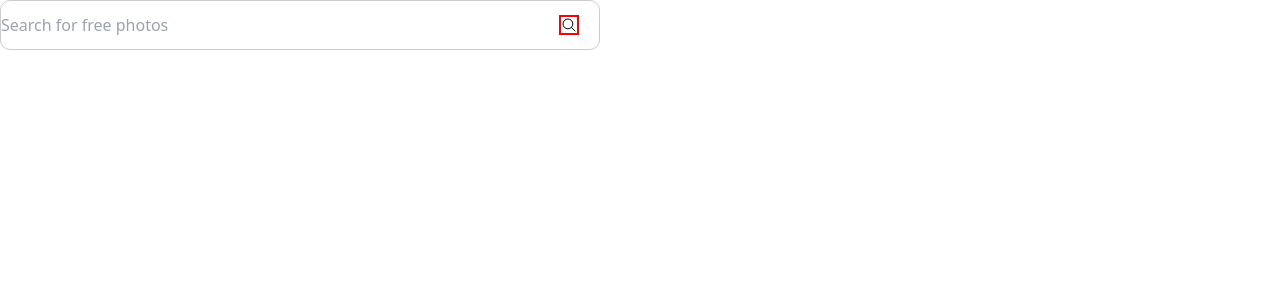
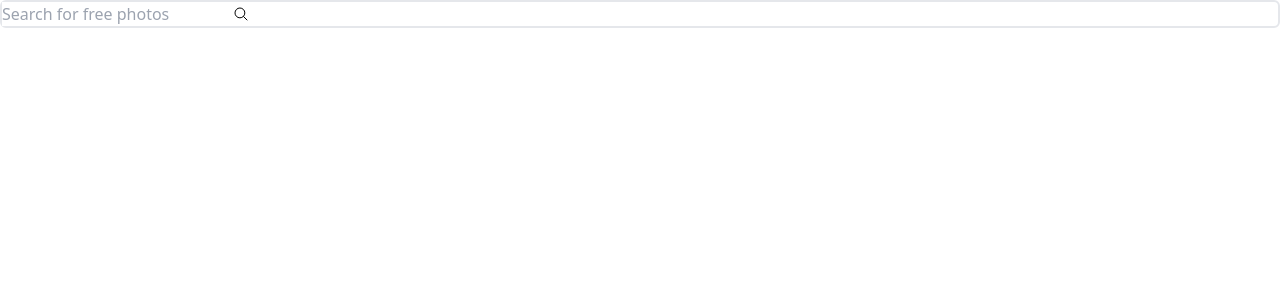
Before and after one commit to udeaghad/pexels-clone, a Next.js app: page /components/search in a window 1280 px wide. Shown: the top 300 px of the page. Built offline with nearby package versions, Linux system fonts and the light colour scheme.

Commit message:
updated-search-component

```diff
--- a/Components/Search/Search.js
+++ b/Components/Search/Search.js
@@ -1,13 +1,14 @@
-import React, { useState,useRef, useEffect } from "react";
+import React, { useState, useRef, useEffect } from "react";
 import Image from "next/image";
 import Link from "next/link";
 import Tag from "../Tag/Tag";
 
-
 export default function Search(props) {
-  const { type, placeholder, onFocus, onBlur, inputStyling, icon } = props;
+  const { type, placeholder, inputStyling, icon } = props;
   const [showDropDown, setShowDropDown] = useState(false);
-  const inputArea = useRef(null)
+  const inputArea = useRef(null);
+  const [searchInpute, setSearchInpute] = useState("");
+  const [searchTags, setSearchTags] = useState([]);
 
   const trendingTopics = [
     {
@@ -72,78 +73,112 @@ export default function Search(props) {
     },
   ];
 
-  const getDropDownDetails = () =>{
-    setShowDropDown(true)
-  }
+  const getDropDownDetails = () => {
+    setShowDropDown(true);
+  };
 
-  const hideDropDownDetails = () =>{
-    setShowDropDown(false)
-  }
-  useEffect( () => {
-    const handleClickOutside = (e) => {
-      if(inputArea.current && !inputArea.current.contains(e.target)){
-        hideDropDownDetails()
+  const hideDropDownDetails = () => {
+    setShowDropDown(false);
+  };
+
+  const quickSearch = (e) => {
+
+    setSearchInpute(e.target.value)
+    if(searchInpute.length >= 3){
+      // make an axios call to fetch tags based on the  paremeter from the input
+      setSearchTags([
+        "Fire Works",
+        "Love Issues",
+        "Food Eating",
+        "we are outside",
+
+      ])
+    }else{
+      setSearchTags([])
     }
   }
+  useEffect(() => {
+    const handleClickOutside = (e) => {
+      if (inputArea.current && !inputArea.current.contains(e.target)) {
+        hideDropDownDetails();
+      }
+    };
 
-    document.addEventListener('click',handleClickOutside,true)
+    document.addEventListener("click", handleClickOutside, true);
     return () => {
-      document.removeEventListener('click',handleClickOutside,true)
-    }
-
-  },[])
+      document.removeEventListener("click", handleClickOutside, true);
+    };
+  }, []);
 
   return (
-    <div ref={inputArea}>
+    <div ref={inputArea} className={showDropDown ? "w-[40%] absolute z-50 shadow-md rounded-b-xl ":"w-[40%] absolute z-50 "}>
       <div
-        style={{
-          border: "1px solid #ccc",
-          width: "600px",
-          borderRadius: "10px",
-          alignItems: "center",
-          justifyContent: "space-between",
-          paddingRight: "20px",
-          height: "50px",
-        }}
-
-        className="flex"
+        className={showDropDown ?"flex flex-row flex-wrap border-2 border-solid border-[#f7f7f7] h-12 w-[100%] rounded-t-md items-center justify-between"
+        :"flex flex-row flex-nowrap border-2 border-solid border-[#f7f7f7] h-12 w-[100%] rounded-md items-center justify-between bg-[#f7f7f7]"}
         onClick={() => {
-          getDropDownDetails()
+          getDropDownDetails();
         }}
       >
-        <div className="rounded-lg rounded-md pl-4 ml-4 ">
+       <div className=" pl-4 ml-4 w-[80%] ">
         <input
-            style={{ width: "300px" }}
+
+        className={showDropDown ?"h-10 w-full"
+        :"h-10 w-full bg-[#f7f7f7]"}
         type={type}
+        style={{outline:"none"}}
         placeholder={placeholder}
-            onFocus={onFocus}
-            onBlur={onBlur}
         inputStyling={inputStyling}
+        defaultValue={searchInpute}
+        onChange={quickSearch}
+
          />
       </div>
-        <div className="  w-[500px]  border-2 border-solid border-[red]" >
-          {/* <div className="h-12 pr-8 ">|</div> */}
+      <div
+        className={
+          showDropDown == true
+            ? " border-l-2 border-solid border-[#f7f7f7] w-[10%] flex justify-center  items-center h-full"
+            : "w-[10%] flex justify-center  items-center h-full"
+          }>
             {icon}
         </div>
       </div>
 
+
       {showDropDown && (
-        <>
-          <div>
+
+        <section className="border-2 border-solid border-[#f7f7f7] border-t-0 px-4 h-[600px] overflow-y-scroll">
+           {searchTags.length > 0 &&  searchInpute.length >= 3?
+        <section className="border-b-2 border-solid border-[#f7f7f7] mb-[20px] pb-[20px] pt-[20px]">
+          {
+          //this section would show a suggestion for the search and when clicked the page would update
+          }
+          {searchTags.map(
+            (value)=>(
+              <div key={value}>{value}</div>
+            )
+          )}
+
+        </section>: null}
+         <section>
+          <div className="py-[20px]">
             <h6>Trending Topics</h6>
           </div>
-          <div className="flex gap-4">
+          <div className="flex gap-4 flex-wrap">
             {trendingTopics.map((trendingTopic) => (
               <div key={trendingTopic.id}>
+                <section>
                   <Tag
                     text={trendingTopic.text}
                     image={trendingTopic.image}
                     link={trendingTopic.link}
                   />
+                </section>
+
               </div>
             ))}
           </div>
-        </>
+        </section>
+        </section>
       )}
     </div>
   );
--- a/pages/components/tag/index.js
+++ b/pages/components/tag/index.js
@@ -1,6 +1,6 @@
 import React from "react";
 import Image from "next/image";
-import Dropdown from "../../../Components/Tag/Tag";
+import Dropdown from "../../../components/Tag/Tag";
 
 export default function TrendingTopicsDropdown() {
   const trendingTopics = [
--- a/pages/index.js
+++ b/pages/index.js
@@ -24,7 +24,7 @@ export default function Home() {
           Get started by editing{' '}
           <code className={styles.code}>pages/index.js</code>
         </p>
-        <div className="border-2 border-dotted border-[red]">
+        <div className="border-8 border-dotted border-[blue]">
     red
         </div>
         <div className={styles.grid}>
```
Also changed, not shown: package.json (+7 -2 lines), pages/components/search/index.js (+2 -10 lines), 1 other file (tests, documents, lock files or other folders). Lines whose indentation alone changed are shown as unchanged.
